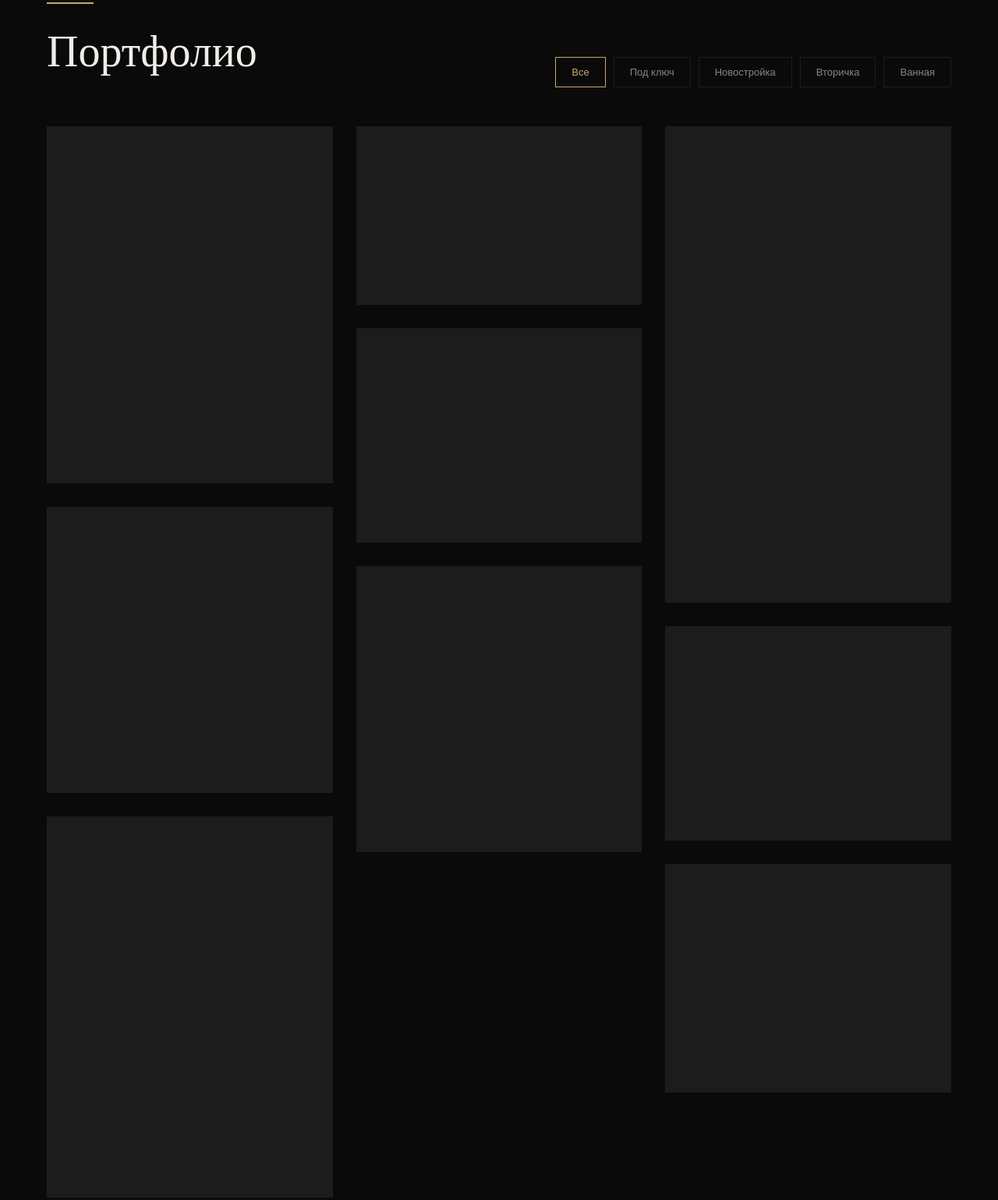
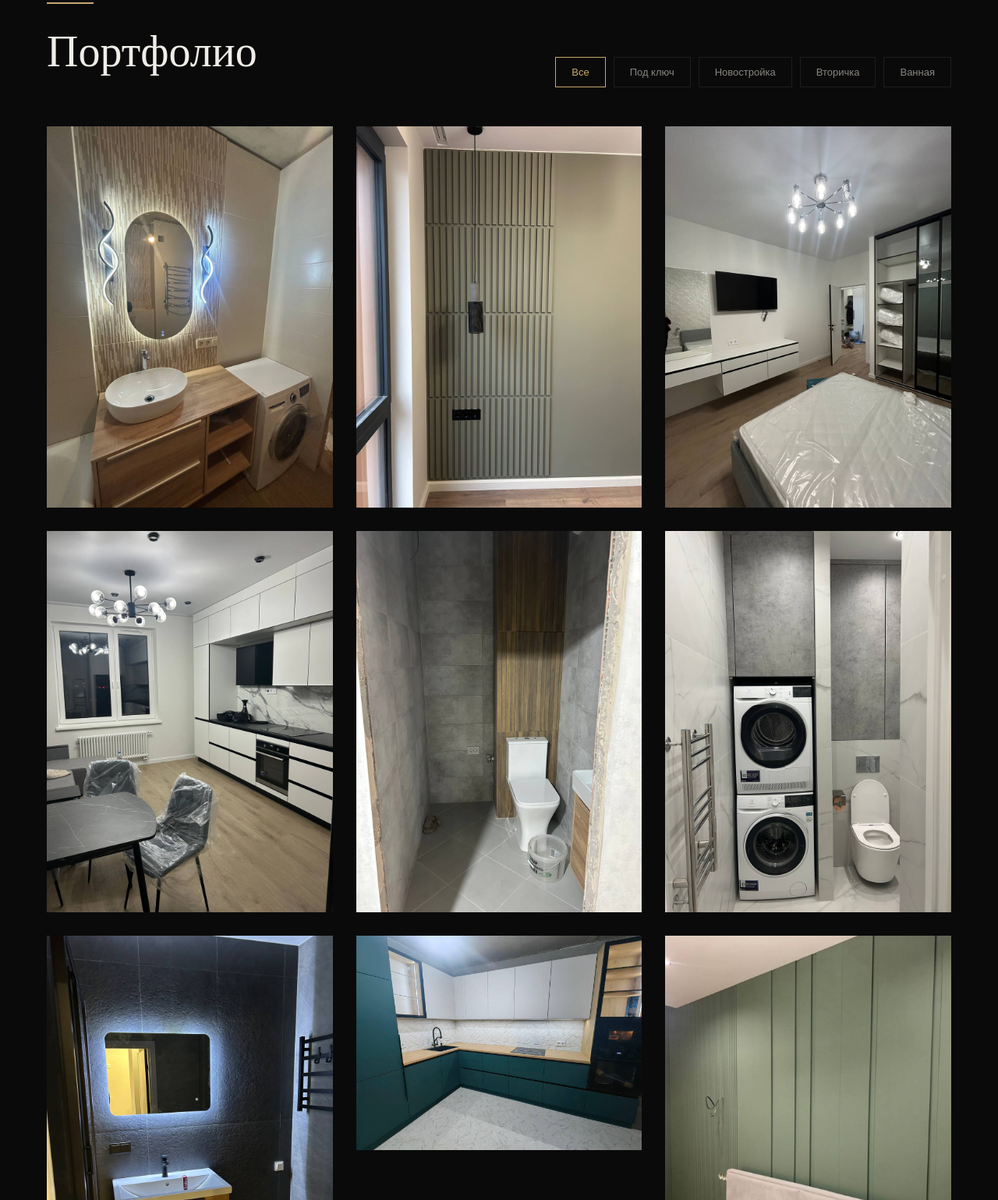
Before and after one commit to dmitriantipov1/repairs, a plain HTML site: page index.html in a window 1280 px wide. Shown: the part 2677-4216 px from the top of the page at 78% size. Drawn offline with nearby package versions, Linux system fonts and the light colour scheme.

Commit message:
added photos

```diff
--- a/css/styles.css
+++ b/css/styles.css
@@ -771,6 +771,18 @@ img {
 .portfolio__placeholder {
     width: 100%;
     background: var(--surface2);
+}
+
+.portfolio__image {
+    width: 100%;
+    height: auto;
+    display: block;
+    object-fit: cover;
+    transition: transform 0.5s ease;
+}
+
+.portfolio__item:hover .portfolio__image {
+    transform: scale(1.05);
 }
 
 .portfolio__overlay {
--- a/index.html
+++ b/index.html
@@ -301,7 +301,7 @@
             </div>
             <div class="portfolio__grid">
                 <div class="portfolio__item" data-category="turnkey">
-                    <div class="portfolio__placeholder" style="aspect-ratio: 4/5;"></div>
+                    <img src="assets/works/1.jpg" alt="ЖК Северная Долина" class="portfolio__image">
                     <div class="portfolio__overlay">
                         <h3 class="portfolio__item-title">ЖК Северная Долина</h3>
                         <p class="portfolio__item-meta">78 м² · Под ключ</p>
@@ -311,7 +311,7 @@
                     </div>
                 </div>
                 <div class="portfolio__item" data-category="new">
-                    <div class="portfolio__placeholder" style="aspect-ratio: 1/1;"></div>
+                    <img src="assets/works/2.jpg" alt="ЖК Балтийская Жемчужина" class="portfolio__image">
                     <div class="portfolio__overlay">
                         <h3 class="portfolio__item-title">ЖК Балтийская Жемчужина</h3>
                         <p class="portfolio__item-meta">95 м² · Новостройка</p>
@@ -321,7 +321,7 @@
                     </div>
                 </div>
                 <div class="portfolio__item" data-category="bathroom">
-                    <div class="portfolio__placeholder" style="aspect-ratio: 3/4;"></div>
+                    <img src="assets/works/3.jpg" alt="Ванная комната" class="portfolio__image">
                     <div class="portfolio__overlay">
                         <h3 class="portfolio__item-title">Ванная комната</h3>
                         <p class="portfolio__item-meta">6 м² · Санузел</p>
@@ -331,7 +331,7 @@
                     </div>
                 </div>
                 <div class="portfolio__item" data-category="secondary">
-                    <div class="portfolio__placeholder" style="aspect-ratio: 16/10;"></div>
+                    <img src="assets/works/4.jpg" alt="Сталинка на Петроградке" class="portfolio__image">
                     <div class="portfolio__overlay">
                         <h3 class="portfolio__item-title">Сталинка на Петроградке</h3>
                         <p class="portfolio__item-meta">120 м² · Вторичка</p>
@@ -341,7 +341,7 @@
                     </div>
                 </div>
                 <div class="portfolio__item" data-category="turnkey">
-                    <div class="portfolio__placeholder" style="aspect-ratio: 4/3;"></div>
+                    <img src="assets/works/5.jpg" alt="ЖК Приморский Квартал" class="portfolio__image">
                     <div class="portfolio__overlay">
                         <h3 class="portfolio__item-title">ЖК Приморский Квартал</h3>
                         <p class="portfolio__item-meta">64 м² · Под ключ</p>
@@ -351,7 +351,7 @@
                     </div>
                 </div>
                 <div class="portfolio__item" data-category="new">
-                    <div class="portfolio__placeholder" style="aspect-ratio: 1/1;"></div>
+                    <img src="assets/works/6.jpg" alt="ЖК Legenda" class="portfolio__image">
                     <div class="portfolio__overlay">
                         <h3 class="portfolio__item-title">ЖК Legenda</h3>
                         <p class="portfolio__item-meta">52 м² · Новостройка</p>
@@ -361,7 +361,7 @@
                     </div>
                 </div>
                 <div class="portfolio__item" data-category="bathroom">
-                    <div class="portfolio__placeholder" style="aspect-ratio: 3/5;"></div>
+                    <img src="assets/works/7.jpg" alt="Кухня-гостиная" class="portfolio__image">
                     <div class="portfolio__overlay">
                         <h3 class="portfolio__item-title">Кухня-гостиная</h3>
                         <p class="portfolio__item-meta">28 м² · Кухня</p>
@@ -371,7 +371,7 @@
                     </div>
                 </div>
                 <div class="portfolio__item" data-category="secondary">
-                    <div class="portfolio__placeholder" style="aspect-ratio: 4/3;"></div>
+                    <img src="assets/works/8.jpg" alt="Хрущёвка на Гражданке" class="portfolio__image">
                     <div class="portfolio__overlay">
                         <h3 class="portfolio__item-title">Хрущёвка на Гражданке</h3>
                         <p class="portfolio__item-meta">45 м² · Вторичка</p>
@@ -381,7 +381,7 @@
                     </div>
                 </div>
                 <div class="portfolio__item" data-category="turnkey">
-                    <div class="portfolio__placeholder" style="aspect-ratio: 5/4;"></div>
+                    <img src="assets/works/9.jpg" alt="ЖК Галактика" class="portfolio__image">
                     <div class="portfolio__overlay">
                         <h3 class="portfolio__item-title">ЖК Галактика</h3>
                         <p class="portfolio__item-meta">110 м² · Под ключ</p>
```
Also changed, not shown: assets/works/1.jpg (added), assets/works/2.jpg (added), assets/works/3.jpg (added), assets/works/4.jpg (added), assets/works/5.jpg (added), assets/works/6.jpg (added), assets/works/7.jpg (added), assets/works/8.jpg (added), assets/works/9.jpg (added).
